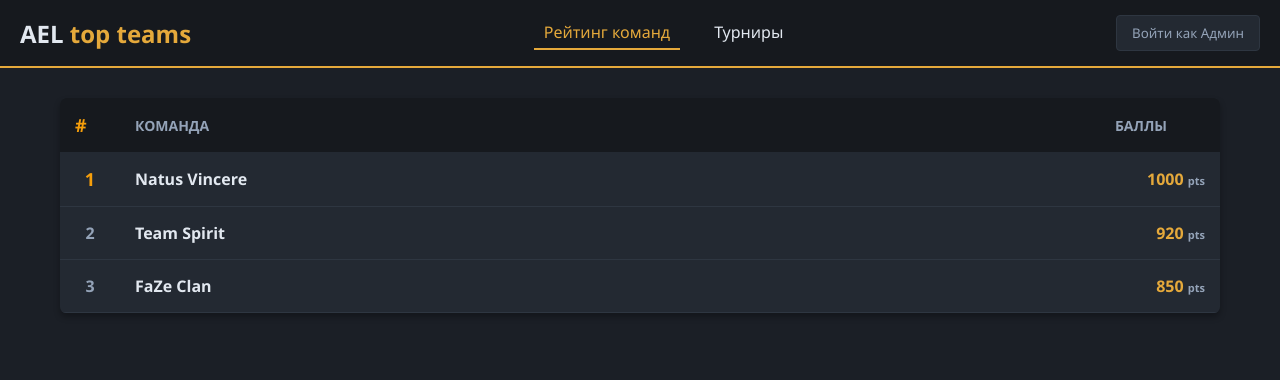
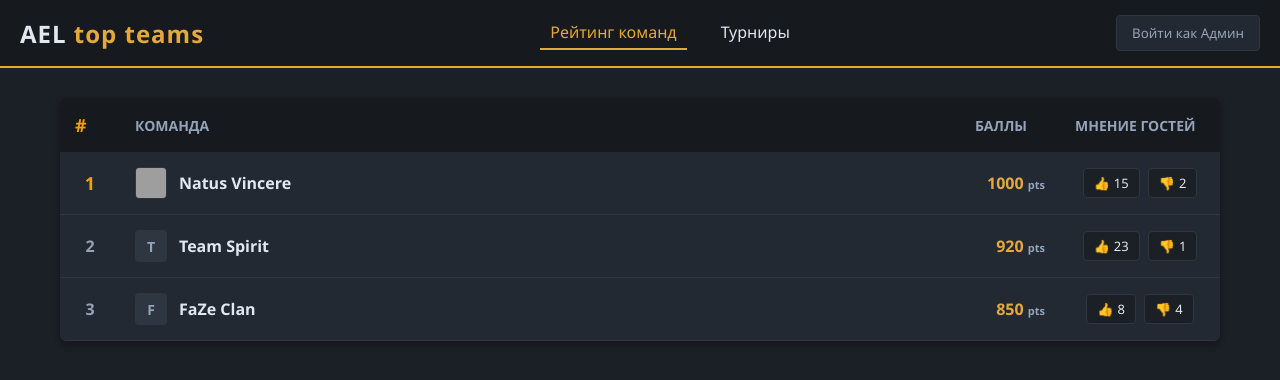
Before and after one commit to aelssait/AELTABS, a plain HTML site: page index.html in a window 1280 px wide. Drawn offline with Linux system fonts and the light colour scheme; grey boxes are pictures that could not be loaded.

Commit message:
index.html

```diff
--- a/index.html
+++ b/index.html
@@ -23,8 +23,8 @@
         body { background-color: var(--bg-main); color: var(--text-main); padding-bottom: 50px; }
 
         /* Шапка сайта */
-        header { background-color: var(--bg-header); border-bottom: 2px solid var(--accent); padding: 15px 20px; display: flex; justify-content: space-between; align-items: center; }
-        .logo { font-size: 24px; font-weight: bold; tracking-letter: 1px; }
+        header { background-color: var(--bg-header); border-bottom: 2px solid var(--accent); padding: 15px 20px; display: flex; justify-content: space-between; align-items: center; flex-wrap: wrap; gap: 10px; }
+        .logo { font-size: 24px; font-weight: bold; letter-spacing: 1px; }
         .logo span { color: var(--accent); }
 
         nav button { background: none; border: none; color: var(--text-main); font-size: 16px; margin-left: 20px; cursor: pointer; padding: 5px 10px; transition: 0.2s; }
@@ -48,13 +48,28 @@
         /* Таблица Рейтинга */
         .ranking-table { width: 100%; border-collapse: collapse; background: var(--bg-card); border-radius: 6px; overflow: hidden; box-shadow: 0 4px 6px rgba(0,0,0,0.3); }
         .ranking-table th { background: var(--bg-header); color: var(--text-muted); text-align: left; padding: 15px; font-size: 14px; text-transform: uppercase; }
-        .ranking-table td { padding: 15px; border-bottom: 1px solid var(--border); cursor: pointer; transition: 0.1s; }
-        .ranking-table tr:hover td { background: rgba(255,255,255,0.02); }
+        .ranking-table td { padding: 15px; border-bottom: 1px solid var(--border); vertical-align: middle; }
+        .ranking-table tr.team-row { cursor: pointer; }
+        .ranking-table tr.team-row:hover td { background: rgba(255,255,255,0.02); }
 
         .col-place { width: 60px; font-weight: bold; text-align: center; color: var(--text-muted); }
-        tr:nth-child(1) .col-place { color: #gold; color: #f59e0b; font-size: 18px; } /* Топ 1 */
+        tr:nth-child(1) .col-place { color: #f59e0b; font-size: 18px; } /* Топ 1 */
+
+        /* Стили для Аватарок команд */
+        .team-info-cell { display: flex; align-items: center; gap: 12px; }
+        .team-logo { width: 32px; height: 32px; border-radius: 4px; object-fit: cover; background: #16191e; border: 1px solid var(--border); }
+        .team-logo-placeholder { width: 32px; height: 32px; border-radius: 4px; background: var(--border); display: flex; align-items: center; justify-content: center; font-weight: bold; color: var(--text-muted); font-size: 14px; text-transform: uppercase; }
+
         .col-team { font-weight: bold; font-size: 16px; }
-        .col-points { text-align: right; font-weight: bold; color: var(--accent); width: 120px; }
+        .col-points { text-align: right; font-weight: bold; color: var(--accent); width: 100px; }
+
+        /* Блок лайков */
+        .col-reactions { width: 160px; text-align: center; }
+        .reaction-buttons { display: flex; gap: 8px; justify-content: center; }
+        .btn-like, .btn-dislike { background: var(--bg-main); border: 1px solid var(--border); color: var(--text-main); padding: 5px 10px; border-radius: 4px; cursor: pointer; font-size: 13px; display: flex; align-items: center; gap: 4px; transition: 0.2s; }
+        .btn-like:hover { border-color: var(--active-green); color: var(--active-green); }
+        .btn-dislike:hover { border-color: var(--inactive-red); color: var(--inactive-red); }
+
         .col-actions { width: 100px; text-align: center; }
 
         /* Состав команды (выпадающий) */
@@ -100,6 +115,7 @@
             <div class="form-group">
                 <input type="text" id="teamName" placeholder="Название команды">
                 <input type="number" id="teamPoints" placeholder="Баллы (очки)">
+                <input type="text" id="teamLogoUrl" placeholder="Ссылка на URL аватарки команды">
                 <input type="text" id="teamPlayers" placeholder="Игроки через запятую (например: s1mple, b1t, jL)">
                 <button class="btn" onclick="saveTeam()">Сохранить команду</button>
             </div>
@@ -128,6 +144,7 @@
                     <th class="col-place">#</th>
                     <th class="col-team">Команда</th>
                     <th class="col-points">Баллы</th>
+                    <th class="col-reactions">Мнение гостей</th>
                     <th class="col-actions admin-only hidden">Действия</th>
                 </tr>
             </thead>
@@ -147,29 +164,38 @@
 </div>
 
 <script>
-    // Изначальные (демо) данные, чтобы сайт не был пустым при первом запуске
-    let teams = [
-        { id: 1, name: "Natus Vincere", points: 1000, players: ["jL", "b1t", "Aleksib", "iIM", "w0nderful"] },
-        { id: 2, name: "FaZe Clan", points: 850, players: ["karrigan", "NiKo", "ropz", "broky", "rain"] },
-        { id: 3, name: "Team Spirit", points: 920, players: ["shalfey", "chopper", "magixx", "donk", "zoner"] }
+    // Загрузка данных из LocalStorage, либо дефолтные, если память пуста
+    let defaultTeams = [
+        { id: 1, name: "Natus Vincere", points: 1000, logo: "https://img-cdn.hltv.org/teamlogo/9v6S8p0p7OQ4zWJcW8u5_O.svg?ixlib=java-2.1.0&s=7c1b500fa2066fa9d0bc650ee0e94bb7", players: ["jL", "b1t", "Aleksib", "iIM", "w0nderful"], likes: 15, dislikes: 2 },
+        { id: 2, name: "FaZe Clan", points: 850, logo: "", players: ["karrigan", "NiKo", "ropz", "broky", "rain"], likes: 8, dislikes: 4 },
+        { id: 3, name: "Team Spirit", points: 920, logo: "", players: ["shalfey", "chopper", "magixx", "donk", "zoner"], likes: 23, dislikes: 1 }
     ];
 
-    let tournaments = [
+    let defaultTournaments = [
         { id: 1, name: "AEL Masters 2026", img: "https://images.unsplash.com/photo-1542751371-adc38448a05e?q=80&w=500", status: "active" },
         { id: 2, name: "AEL Spring Cup", img: "https://images.unsplash.com/photo-1560253023-3ec5d502959f?q=80&w=500", status: "inactive" }
     ];
+
+    let teams = JSON.parse(localStorage.getItem('ael_teams')) || defaultTeams;
+    let tournaments = JSON.parse(localStorage.getItem('ael_tournaments')) || defaultTournaments;
 
     let isAdmin = false;
     let editingTeamId = null;
 
     // Инициализация при загрузке
+    saveToStorage();
     renderTeams();
     renderTournaments();
+
+    function saveToStorage() {
+        localStorage.setItem('ael_teams', JSON.stringify(teams));
+        localStorage.setItem('ael_tournaments', JSON.stringify(tournaments));
+    }
 
     function toggleAdminMode() {
         if (!isAdmin) {
             let pass = prompt("Введите пароль администратора:");
-            if (pass === "adminAEL") { // Временный простой пароль
+            if (pass === "adminAEL") {
                 isAdmin = true;
                 document.getElementById('adminPanel').style.display = 'block';
                 document.querySelectorAll('.admin-only').forEach(el => el.classList.remove('hidden'));
@@ -182,6 +208,7 @@
             isAdmin = false;
             document.getElementById('adminPanel').style.display = 'none';
             document.querySelectorAll('.admin-only').forEach(el => el.classList.add('hidden'));
+            renderTeams();
         }
     }
 
@@ -206,19 +233,34 @@
 
     // Рендеринг таблицы команд (с автосортировкой по баллам)
     function renderTeams() {
-        // Сортировка: у кого больше баллов — тот выше
         teams.sort((a, b) => b.points - a.points);
 
         const tbody = document.getElementById('teamsTableBody');
         tbody.innerHTML = '';
 
         teams.forEach((team, index) => {
-            // Строка команды
+            // Проверка аватарки
+            let logoHtml = team.logo
+                ? `<img class="team-logo" src="${team.logo}" alt="${team.name}">`
+                : `<div class="team-logo-placeholder">${team.name.charAt(0)}</div>`;
+
             const tr = document.createElement('tr');
+            tr.className = 'team-row';
             tr.innerHTML = `
                 <td class="col-place" onclick="togglePlayers(${team.id})">${index + 1}</td>
-                <td class="col-team" onclick="togglePlayers(${team.id})">${team.name}</td>
+                <td class="col-team" onclick="togglePlayers(${team.id})">
+                    <div class="team-info-cell">
+                        ${logoHtml}
+                        <span>${team.name}</span>
+                    </div>
+                </td>
                 <td class="col-points" onclick="togglePlayers(${team.id})">${team.points} <span style="font-size:11px;color:var(--text-muted)">pts</span></td>
+                <td class="col-reactions">
+                    <div class="reaction-buttons">
+                        <button class="btn-like" onclick="likeTeam(${team.id}, event)">👍 <span>${team.likes || 0}</span></button>
+                        <button class="btn-dislike" onclick="likeTeam(${team.id}, event, false)">👎 <span>${team.dislikes || 0}</span></button>
+                    </div>
+                </td>
                 <td class="col-actions admin-only ${isAdmin ? '' : 'hidden'}">
                     <button onclick="editTeam(${team.id})" style="background:none; border:none; color:var(--accent); cursor:pointer; margin-right:10px;">✏️</button>
                     <button onclick="deleteTeam(${team.id})" style="background:none; border:none; color:var(--inactive-red); cursor:pointer;">❌</button>
@@ -235,7 +277,7 @@
             if(team.players.length === 0) playersHtml = '<span style="color:var(--text-muted); font-size:13px;">Состав не указан</span>';
 
             playersTr.innerHTML = `
-                <td colspan="${isAdmin ? 4 : 3}">
+                <td colspan="${isAdmin ? 5 : 4}">
                     <div class="players-box">
                         <strong style="font-size:12px; text-transform:uppercase; color:var(--text-muted); display:block; margin-bottom:8px;">Текущий ростер:</strong>
                         <ul class="players-list">${playersHtml}</ul>
@@ -251,32 +293,46 @@
         row.style.display = (row.style.display === 'table-row') ? 'none' : 'table-row';
     }
 
+    // Гостевые лайки / дизлайки
+    function likeTeam(id, event, isLike = true) {
+        event.stopPropagation(); // Чтобы не раскрывался список игроков при клике на лайк
+        const team = teams.find(t => t.id === id);
+        if (isLike) {
+            team.likes = (team.likes || 0) + 1;
+        } else {
+            team.dislikes = (team.dislikes || 0) + 1;
+        }
+        saveToStorage();
+        renderTeams();
+    }
+
     // Функции админки для Команд
     function saveTeam() {
         const name = document.getElementById('teamName').value.trim();
         const points = parseInt(document.getElementById('teamPoints').value) || 0;
+        const logo = document.getElementById('teamLogoUrl').value.trim();
         const playersString = document.getElementById('teamPlayers').value;
         const players = playersString ? playersString.split(',').map(p => p.trim()) : [];
 
         if (!name) return alert('Введите название команды!');
 
         if (editingTeamId) {
-            // Редактирование
             const team = teams.find(t => t.id === editingTeamId);
             team.name = name;
             team.points = points;
+            team.logo = logo;
             team.players = players;
             editingTeamId = null;
         } else {
-            // Создание новой
-            teams.push({ id: Date.now(), name, points, players });
+            teams.push({ id: Date.now(), name, points, logo, players, likes: 0, dislikes: 0 });
         }
 
-        // Очистка формы
         document.getElementById('teamName').value = '';
         document.getElementById('teamPoints').value = '';
+        document.getElementById('teamLogoUrl').value = '';
         document.getElementById('teamPlayers').value = '';
 
+        saveToStorage();
         renderTeams();
     }
 
@@ -284,6 +340,7 @@
         const team = teams.find(t => t.id === id);
         document.getElementById('teamName').value = team.name;
         document.getElementById('teamPoints').value = team.points;
+        document.getElementById('teamLogoUrl').value = team.logo || '';
         document.getElementById('teamPlayers').value = team.players.join(', ');
         editingTeamId = id;
         window.scrollTo({ top: 0, behavior: 'smooth' });
@@ -292,6 +349,7 @@
     function deleteTeam(id) {
         if(confirm("Удалить эту команду?")) {
             teams = teams.filter(t => t.id !== id);
+            saveToStorage();
             renderTeams();
         }
     }
@@ -323,7 +381,6 @@
         });
     }
 
-    // Функции админки для Турниров
     function saveTournament() {
         const name = document.getElementById('tourneyName').value.trim();
         const img = document.getElementById('tourneyImg').value.trim();
@@ -336,18 +393,21 @@
         document.getElementById('tourneyName').value = '';
         document.getElementById('tourneyImg').value = '';
 
+        saveToStorage();
         renderTournaments();
     }
 
     function toggleTourneyStatus(id) {
         const tourney = tournaments.find(t => t.id === id);
         tourney.status = tourney.status === 'active' ? 'inactive' : 'active';
+        saveToStorage();
         renderTournaments();
     }
 
     function deleteTourney(id) {
         if(confirm("Удалить турнир?")) {
             tournaments = tournaments.filter(t => t.id !== id);
+            saveToStorage();
             renderTournaments();
         }
     }
```
